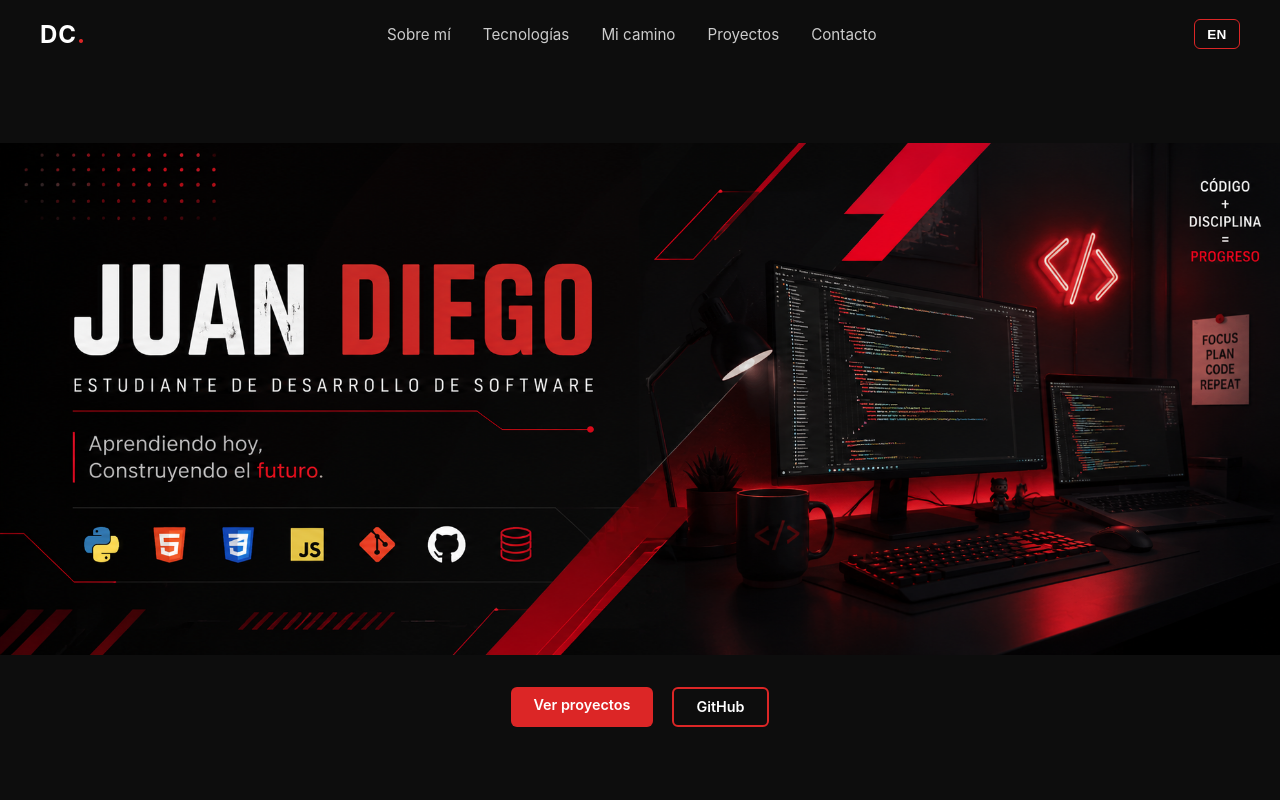
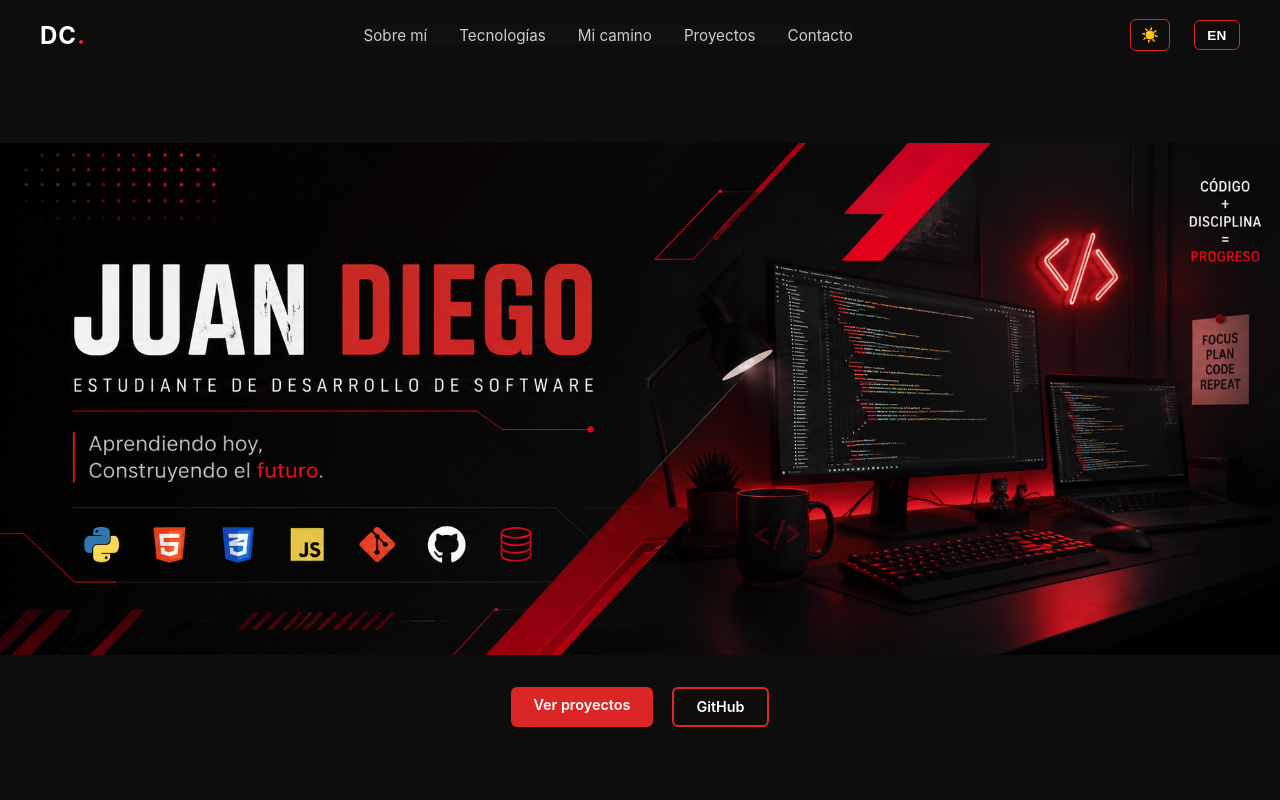
Before and after one commit to juan-Diego-code/mi-proyecto-react, a React (Create React App) app: page / in a window 1280 px wide. Shown: the top 800 px of the page. Built offline with nearby package versions, Linux system fonts and the light colour scheme.

Commit message:
modo claro

```diff
--- a/src/components/Contacto/Contacto.css
+++ b/src/components/Contacto/Contacto.css
@@ -67,3 +67,31 @@
   color: #555555;
   font-size: 0.85rem;
 }
+
+.contacto {
+  background-color: var(--bg-secundario);
+}
+
+.contacto-subtitulo {
+  color: var(--color-texto-tenue);
+}
+
+.contacto-card {
+  background: var(--bg-tarjeta);
+  border: 1px solid var(--color-borde);
+  color: var(--color-texto-suave);
+}
+
+.contacto-card:hover {
+  border-color: var(--color-rojo);
+  color: var(--color-texto);
+}
+
+.github {
+  color: var(--color-texto);
+}
+
+.footer {
+  border-top: 1px solid var(--color-borde);
+  color: var(--color-footer);
+}
--- a/src/components/Hero/Hero.css
+++ b/src/components/Hero/Hero.css
@@ -57,3 +57,6 @@
   background-color: #dc2626;
   transform: translateY(-2px);
 }
+
+.hero { background-color: var(--bg-principal); }
+.btn-secundario { color: var(--color-texto); }
--- a/src/components/Navbar/Navbar.css
+++ b/src/components/Navbar/Navbar.css
@@ -141,3 +141,32 @@
 .btn-idioma:hover {
   background: #dc2626;
 }
+
+.navbar.scrolled { background: var(--bg-principal); }
+.navbar-logo { color: var(--color-texto); }
+.navbar-links a { color: var(--color-texto-suave); }
+.navbar-links a:hover { color: var(--color-texto); }
+.hamburger span { background: var(--color-texto); }
+.navbar-links { background: var(--bg-secundario); }
+.btn-idioma { color: var(--color-texto); }
+
+.navbar-botones {
+  display: flex;
+  align-items: center;
+  gap: 0.5rem;
+}
+
+.btn-modo {
+  background: transparent;
+  border: 1px solid var(--color-rojo);
+  color: var(--color-texto);
+  padding: 0.4rem 0.6rem;
+  border-radius: 6px;
+  cursor: pointer;
+  font-size: 0.9rem;
+  transition: background 0.3s ease;
+}
+
+.btn-modo:hover {
+  background: var(--color-rojo);
+}
--- a/src/components/Navbar/Navbar.js
+++ b/src/components/Navbar/Navbar.js
@@ -6,11 +6,18 @@ import { useTranslation } from 'react-i18next';
 
 function Navbar() {
   const [scrolled, setScrolled] = useState(false);
-  const [menuOpen, setMenuOpen] = useState(false); // <- Nuevo: controla el menú
+  const [menuOpen, setMenuOpen] = useState(false);
+  const [modoClaro, setModoClaro] = useState(false);
 
   const { t, i18n } = useTranslation();
+
   const cambiarIdioma = () => {
-  i18n.changeLanguage(i18n.language === 'es' ? 'en' : 'es');
+    i18n.changeLanguage(i18n.language === 'es' ? 'en' : 'es');
+  };
+
+  const toggleModo = () => {
+    setModoClaro(!modoClaro);
+    document.body.classList.toggle('claro');
   };
 
   useEffect(() => {
@@ -19,7 +26,6 @@ function Navbar() {
     return () => window.removeEventListener('scroll', handleScroll);
   }, []);
 
-  // Cierra el menú cuando el usuario hace click en un link
   const handleLinkClick = () => setMenuOpen(false);
 
   return (
@@ -29,8 +35,6 @@ function Navbar() {
         DC<span>.</span>
       </a>
 
-      {/* Botón hamburguesa — solo visible en móvil */}
-      {/* Al hacer click alterna entre true/false */}
       <button
         className={`hamburger ${menuOpen ? 'open' : ''}`}
         onClick={() => setMenuOpen(!menuOpen)}
@@ -41,7 +45,6 @@ function Navbar() {
         <span></span>
       </button>
 
-      {/* La clase 'active' aparece cuando menuOpen es true */}
       <ul className={`navbar-links ${menuOpen ? 'active' : ''}`}>
         <li><a href="#sobre-mi"    onClick={handleLinkClick}>{t('navbar.sobreMi')}</a></li>
         <li><a href="#tecnologias" onClick={handleLinkClick}>{t('navbar.tecnologias')}</a></li>
@@ -50,10 +53,14 @@ function Navbar() {
         <li><a href="#contacto"    onClick={handleLinkClick}>{t('navbar.contacto')}</a></li>
       </ul>
 
-      {/* Botón de idioma */}
-      <button className="btn-idioma" onClick={cambiarIdioma}>
-        {i18n.language === 'es' ? 'EN' : 'ES'}
-      </button>
+      <div className="navbar-botones">
+         <button className="btn-modo" onClick={toggleModo} aria-label="Cambiar tema">
+          {modoClaro ? '🌙' : '☀️'}
+         </button>
+        <button className="btn-idioma" onClick={cambiarIdioma}>
+         {i18n.language === 'es' ? 'EN' : 'ES'}
+        </button>
+      </div>
 
     </nav>
   );
--- a/src/components/Proyectos/Proyectos.css
+++ b/src/components/Proyectos/Proyectos.css
@@ -97,3 +97,10 @@
 }
 
 .btn-secundario:hover { background-color: #dc2626; }
+
+.proyectos { background-color: var(--bg-principal); }
+.proyecto-card { background: var(--bg-tarjeta); border-color: var(--color-borde); }
+.proyecto-card-body h3 { color: var(--color-texto); }
+.proyecto-card-body p { color: var(--color-texto-tenue); }
+.tag { background: var(--bg-tarjeta-hover); }
+.btn-secundario { color: var(--color-texto); }
--- a/src/components/SobreMi/SobreMi.css
+++ b/src/components/SobreMi/SobreMi.css
@@ -86,3 +86,9 @@
     justify-content: center;
   }
 }
+
+.sobre-mi { background-color: var(--bg-principal); }
+.sobre-mi-texto p { color: var(--color-texto-suave); }
+.frase-destacada { color: var(--color-texto) !important; }
+.dato { background: var(--bg-tarjeta); }
+.dato-label { color: var(--color-texto-tenue); }
--- a/src/components/Tecnologias/Tecnologias.css
+++ b/src/components/Tecnologias/Tecnologias.css
@@ -48,3 +48,7 @@
   color: #cccccc;
   font-weight: 500;
 }
+
+.tecnologias { background-color: var(--bg-secundario); }
+.tech-card { background: var(--bg-tarjeta); border-color: var(--color-borde); }
+.tech-nombre { color: var(--color-texto-suave); }
--- a/src/components/Timeline/Timeline.css
+++ b/src/components/Timeline/Timeline.css
@@ -192,3 +192,12 @@
     border-bottom: 8px solid #dc2626;
   }
 }
+
+.timeline { background-color: var(--bg-secundario); }
+.nodo-punto { background: var(--bg-tarjeta); }
+.nodo-año { color: var(--color-texto-tenue); }
+.nodo-card { background: var(--bg-tarjeta); box-shadow: 0 8px 32px rgba(0,0,0,0.3); }
+.nodo-card h3 { color: var(--color-texto); }
+.nodo-card p { color: var(--color-texto-tenue); }
+.tag { background: var(--bg-tarjeta-hover); }
+.timeline-ayuda { color: var(--color-texto-tenue); }
--- a/src/index.css
+++ b/src/index.css
@@ -1,3 +1,33 @@
+/* Modo oscuro — por defecto */
+:root {
+  --bg-principal: #0d0d0d;
+  --bg-secundario: #111111;
+  --bg-tarjeta: #1a1a1a;
+  --bg-tarjeta-hover: #2a2a2a;
+  --color-texto: #ffffff;
+  --color-texto-suave: #cccccc;
+  --color-texto-tenue: #aaaaaa;
+  --color-rojo: #dc2626;
+  --color-rojo-hover: #b91c1c;
+  --color-borde: #2a2a2a;
+  --color-footer: #555555;
+}
+
+/* Modo claro */
+body.claro {
+  --bg-principal: #f5f5f5;
+  --bg-secundario: #ffffff;
+  --bg-tarjeta: #ffffff;
+  --bg-tarjeta-hover: #f0f0f0;
+  --color-texto: #111111;
+  --color-texto-suave: #333333;
+  --color-texto-tenue: #666666;
+  --color-rojo: #dc2626;
+  --color-rojo-hover: #b91c1c;
+  --color-borde: #dddddd;
+  --color-footer: #999999;
+}
+
 * {
   margin: 0;
   padding: 0;
@@ -6,13 +36,14 @@
 
 body {
   font-family: -apple-system, BlinkMacSystemFont, 'Segoe UI', 'Roboto', sans-serif;
-  background-color: #0d0d0d;
-  color: #ffffff;
+  background-color: var(--bg-principal);
+  color: var(--color-texto);
   -webkit-font-smoothing: antialiased;
+  transition: background-color 0.3s ease, color 0.3s ease;
 }
 
 html {
-  scroll-behavior: smooth; /* Para que los links del navbar hagan scroll suave */
+  scroll-behavior: smooth;
 }
 
 code {
```
